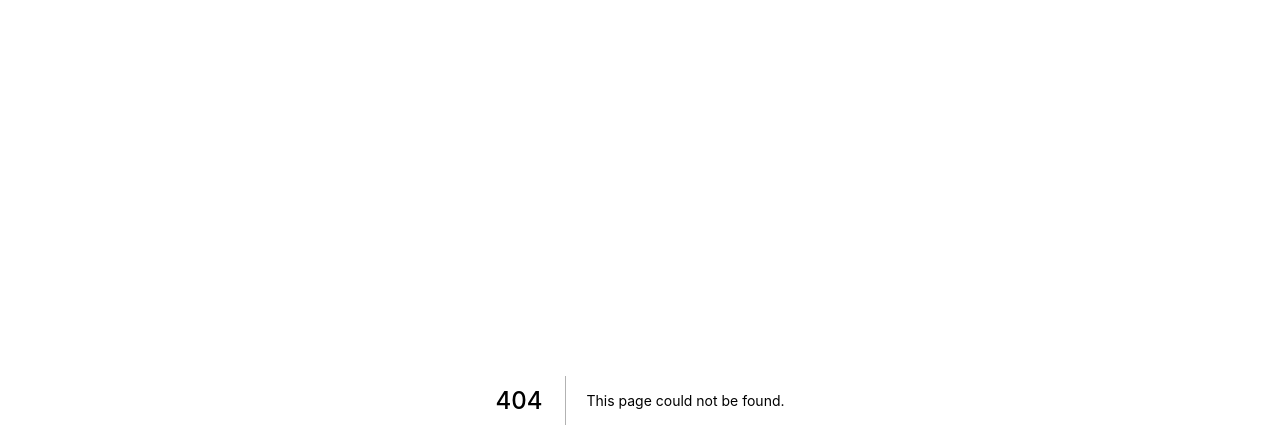
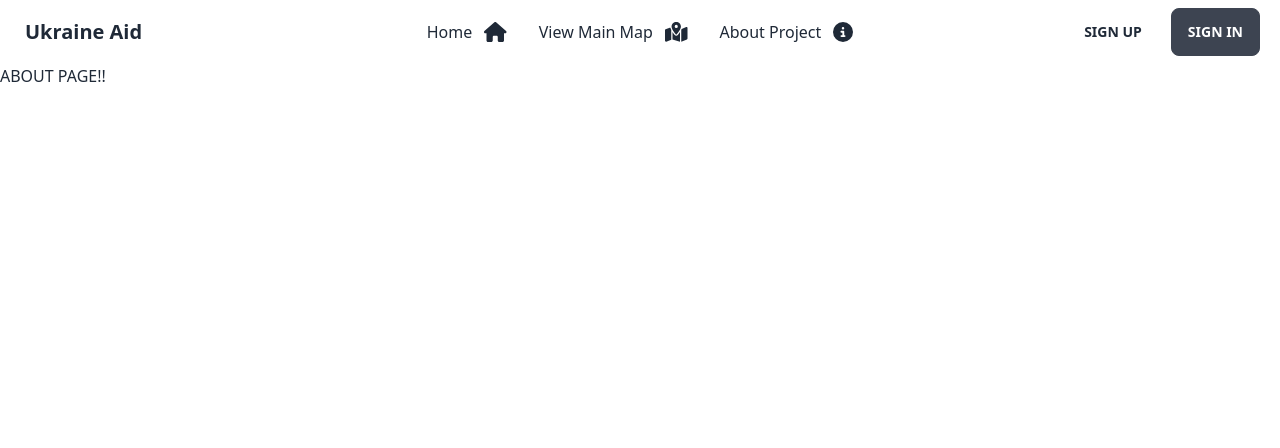
Before and after one commit to AGuyWhoIsBored/ukraid, a Next.js app: page /about in a window 1280 px wide. Before the commit this address had no page. Shown: the top 448 px of the page. Built offline with nearby package versions, Linux system fonts and the light colour scheme.

Commit message:
initial mockup of header and about page

```diff
--- /dev/null
+++ b/client/components/common/Header.tsx
@@ -0,0 +1,96 @@
+import Link from "next/link";
+import { FontAwesomeIcon } from "@fortawesome/react-fontawesome";
+import {
+  faHome,
+  faMapLocationDot,
+  faCircleInfo,
+} from "@fortawesome/free-solid-svg-icons";
+
+export default function Header() {
+  return (
+    <div className="navbar bg-base-100">
+      <div className="navbar-start">
+        <div className="dropdown">
+          <label tabIndex={0} className="btn btn-ghost lg:hidden">
+            <svg
+              xmlns="http://www.w3.org/2000/svg"
+              className="h-5 w-5"
+              fill="none"
+              viewBox="0 0 24 24"
+              stroke="currentColor"
+            >
+              <path
+                strokeLinecap="round"
+                strokeLinejoin="round"
+                strokeWidth="2"
+                d="M4 6h16M4 12h8m-8 6h16"
+              />
+            </svg>
+          </label>
+          <ul
+            tabIndex={0}
+            className="menu menu-compact dropdown-content mt-3 p-2 shadow bg-base-100 rounded-box w-52"
+          >
+            <li>
+              <span className="flex justify-between">
+                <Link href="/">
+                  <a>Home</a>
+                </Link>
+                <FontAwesomeIcon icon={faHome} size="lg" />
+              </span>
+            </li>
+            <li>
+              <span className="flex justify-between">
+                <Link href="/main">
+                  <a>View Main Map</a>
+                </Link>
+                <FontAwesomeIcon icon={faMapLocationDot} size="lg" />
+              </span>
+            </li>
+            <li>
+              <span className="flex justify-between">
+                <Link href="/about">
+                  <a>About Project</a>
+                </Link>
+                <FontAwesomeIcon icon={faCircleInfo} size="lg" />
+              </span>
+            </li>
+          </ul>
+        </div>
+        <a className="btn btn-ghost normal-case text-xl">Ukraine Aid</a>
+      </div>
+      <div className="navbar-center hidden lg:flex">
+        <ul className="menu menu-horizontal p-0">
+          <li>
+            <span className="flex justify-between">
+              <Link href="/">
+                <a>Home</a>
+              </Link>
+              <FontAwesomeIcon icon={faHome} size="lg" />
+            </span>
+          </li>
+          <li>
+            <span className="flex justify-between">
+              <Link href="/main">
+                <a>View Main Map</a>
+              </Link>
+              <FontAwesomeIcon icon={faMapLocationDot} size="lg" />
+            </span>
+          </li>
+          <li>
+            <span className="flex justify-between">
+              <Link href="/about">
+                <a>About Project</a>
+              </Link>
+              <FontAwesomeIcon icon={faCircleInfo} size="lg" />
+            </span>
+          </li>
+        </ul>
+      </div>
+      <div className="navbar-end">
+        <a className="btn btn-ghost mr-3">Sign Up</a>
+        <a className="btn mr-3">Sign In</a>
+      </div>
+    </div>
+  );
+}
--- a/package.json
+++ b/package.json
@@ -14,10 +14,15 @@
     "react-dom": "18.0.0"
   },
   "devDependencies": {
+    "@fortawesome/fontawesome-svg-core": "^6.1.1",
+    "@fortawesome/free-solid-svg-icons": "^6.1.1",
+    "@fortawesome/react-fontawesome": "^0.1.18",
+    "@heroicons/react": "^1.0.6",
     "@types/node": "17.0.23",
     "@types/react": "18.0.0",
     "@types/react-dom": "18.0.0",
     "autoprefixer": "^10.4.4",
+    "daisyui": "^2.13.6",
     "eslint": "8.13.0",
     "eslint-config-next": "12.1.4",
     "postcss": "^8.4.12",
--- a/pages/_app.tsx
+++ b/pages/_app.tsx
@@ -1,8 +1,19 @@
-import '../styles/globals.css'
-import type { AppProps } from 'next/app'
+import "../styles/globals.css";
+import type { AppProps } from "next/app";
+import Header from "../client/components/common/Header";
+import { config } from "@fortawesome/fontawesome-svg-core";
+import "@fortawesome/fontawesome-svg-core/styles.css";
+
+// get font awesome CSS to work
+config.autoAddCss = false;
 
 function MyApp({ Component, pageProps }: AppProps) {
-  return <Component {...pageProps} />
+  return (
+    <div>
+      <Header />
+      <Component {...pageProps} />
+    </div>
+  );
 }
 
-export default MyApp
+export default MyApp;
--- /dev/null
+++ b/pages/about.tsx
@@ -0,0 +1,11 @@
+import { NextPage } from "next";
+
+const About: NextPage = () => {
+  return (
+    <div>
+      <h1>ABOUT PAGE!!</h1>
+    </div>
+  );
+};
+
+export default About;
--- a/pages/index.tsx
+++ b/pages/index.tsx
@@ -1,6 +1,7 @@
 import type { NextPage } from "next";
 import Head from "next/head";
 import Image from "next/image";
+import Header from "../client/components/common/Header";
 import styles from "../styles/Home.module.css";
 
 const Home: NextPage = () => {
--- a/styles/globals.css
+++ b/styles/globals.css
@@ -3,7 +3,7 @@
 @tailwind components;
 @tailwind utilities;
 
-html,
+/* html,
 body {
   padding: 0;
   margin: 0;
@@ -18,4 +18,4 @@
 
 * {
   box-sizing: border-box;
-}
+} */
--- a/tailwind.config.js
+++ b/tailwind.config.js
@@ -1,10 +1,10 @@
 module.exports = {
   content: [
     "./pages/**/*.{js,ts,jsx,tsx}",
-    "./components/**/*.{js,ts,jsx,tsx}",
+    "./client/components/**/*.{js,ts,jsx,tsx}",
   ],
   theme: {
     extend: {},
   },
-  plugins: [],
+  plugins: [require("daisyui")],
 };
```
Also changed, not shown: 2 other files (tests, documents, lock files or other folders).
